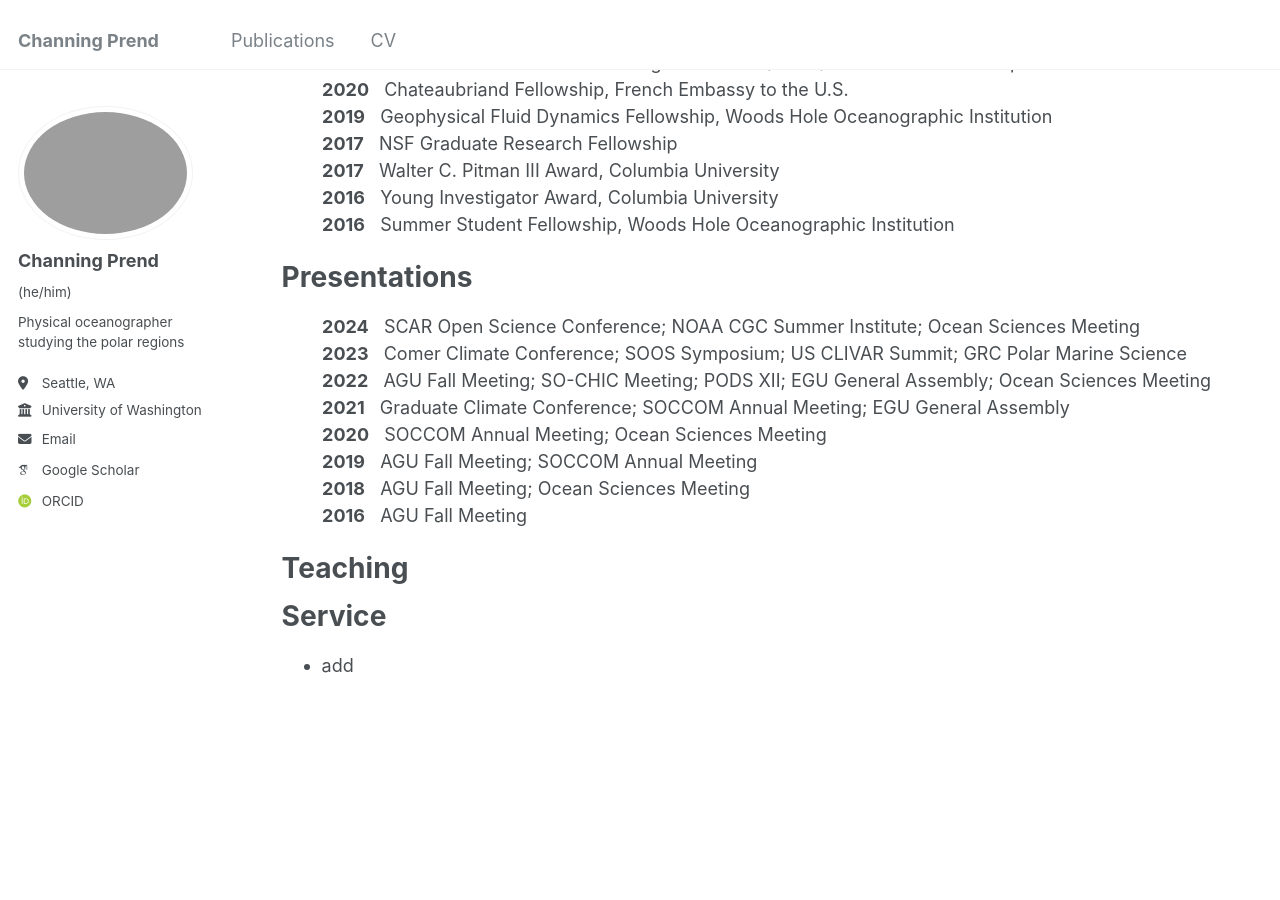
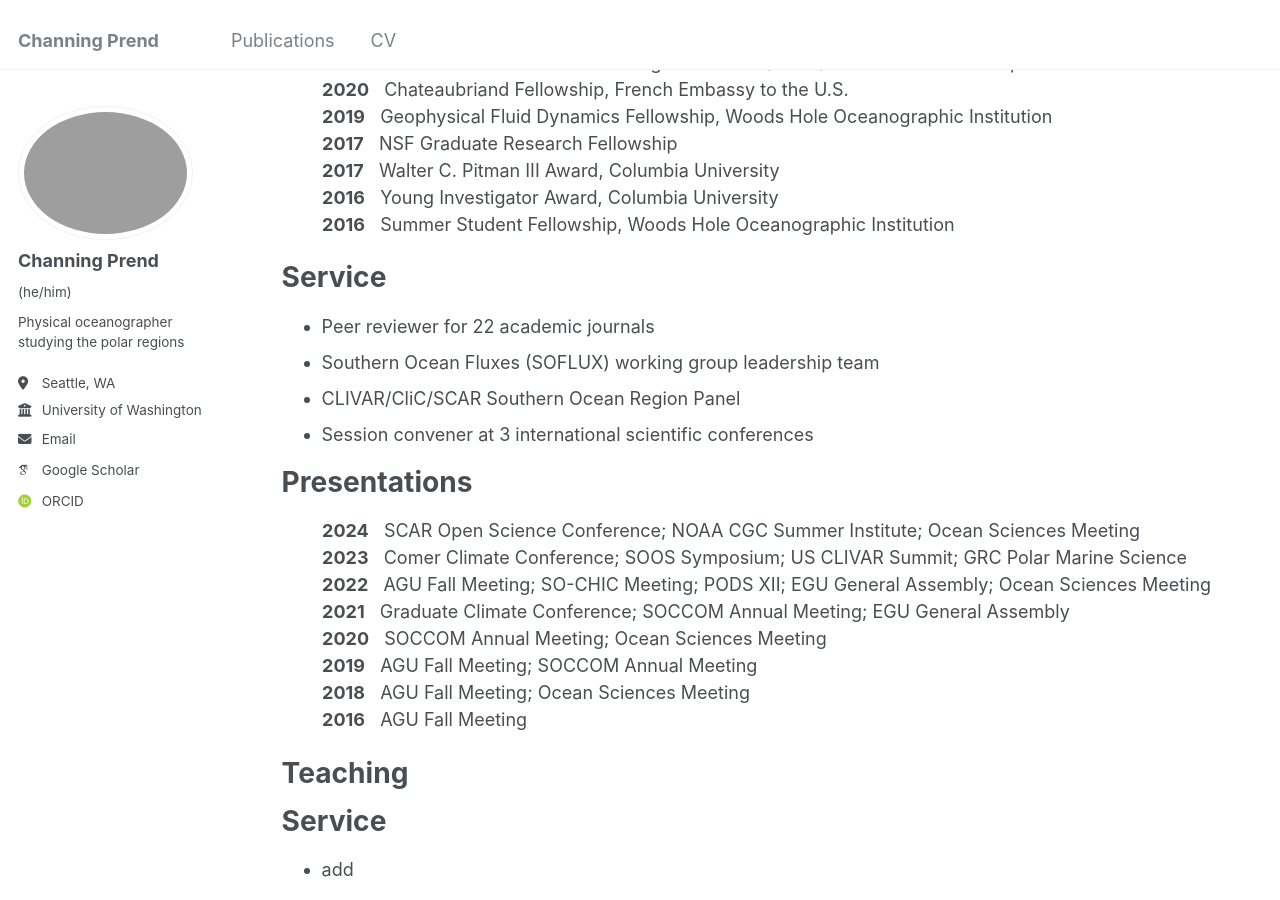
Before and after one commit to cprend/cprend.github.io, a Jekyll site: the page built from _pages/cv.md, in a window 1280 px wide and 900 px high, scrolled down 1020 px. Built offline with Jekyll 4.4.1, drawn with Linux system fonts in a browser that asks for light colours; some web fonts are replaced.

Commit message:
Update cv.md

```diff
--- a/_pages/cv.md
+++ b/_pages/cv.md
@@ -51,6 +51,13 @@ Honors and Awards
 &nbsp;&nbsp;&nbsp;&nbsp;&nbsp;&nbsp;&nbsp;&nbsp;**2016** &nbsp;&nbsp;Young Investigator Award, Columbia University<br>
 &nbsp;&nbsp;&nbsp;&nbsp;&nbsp;&nbsp;&nbsp;&nbsp;**2016** &nbsp;&nbsp;Summer Student Fellowship, Woods Hole Oceanographic Institution
 
+Service
+======
+* Peer reviewer for 22 academic journals
+* Southern Ocean Fluxes (SOFLUX) working group leadership team
+* CLIVAR/CliC/SCAR Southern Ocean Region Panel
+* Session convener at 3 international scientific conferences
+
 Presentations
 ======
 &nbsp;&nbsp;&nbsp;&nbsp;&nbsp;&nbsp;&nbsp;&nbsp;**2024** &nbsp;&nbsp;SCAR Open Science Conference; NOAA CGC Summer Institute; Ocean Sciences Meeting<br>
```
